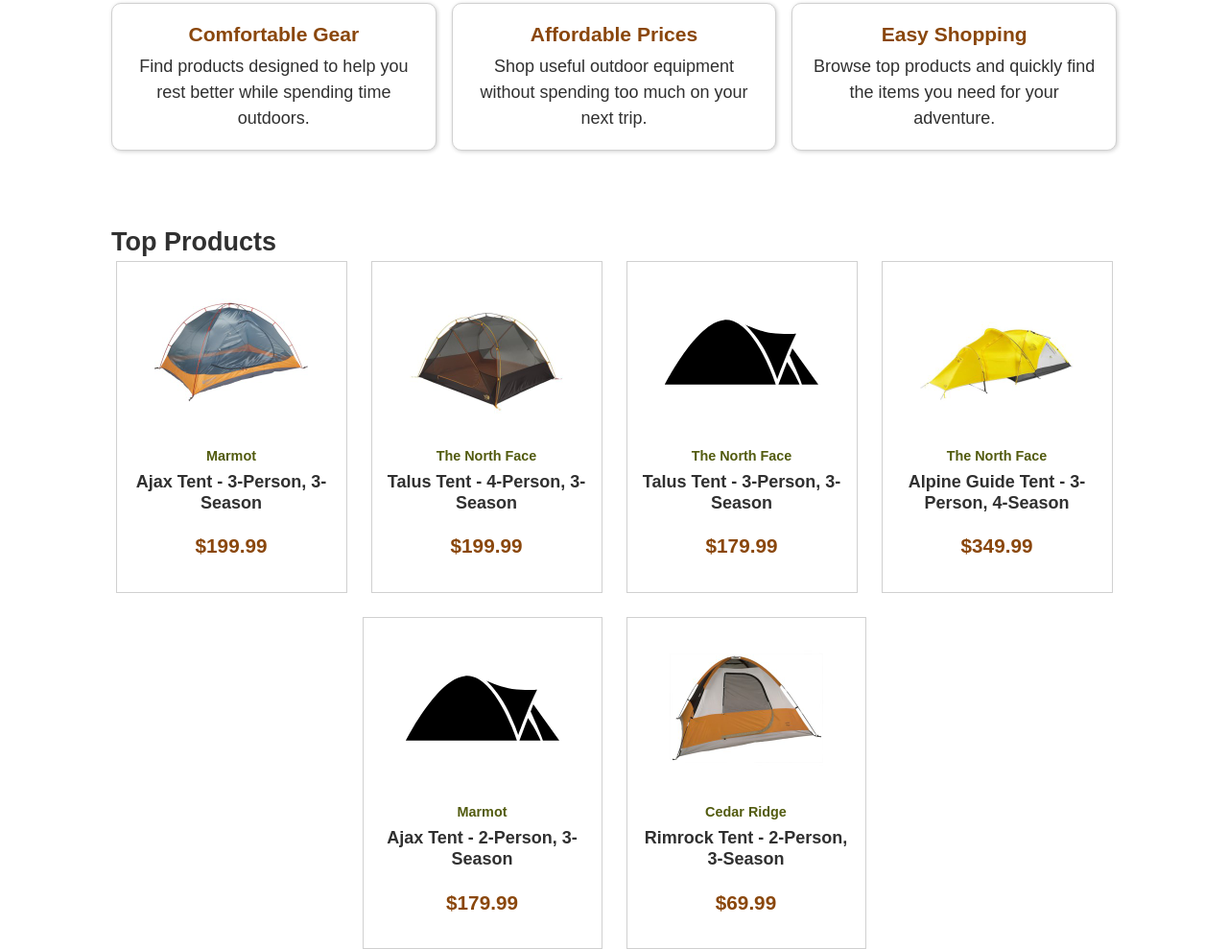
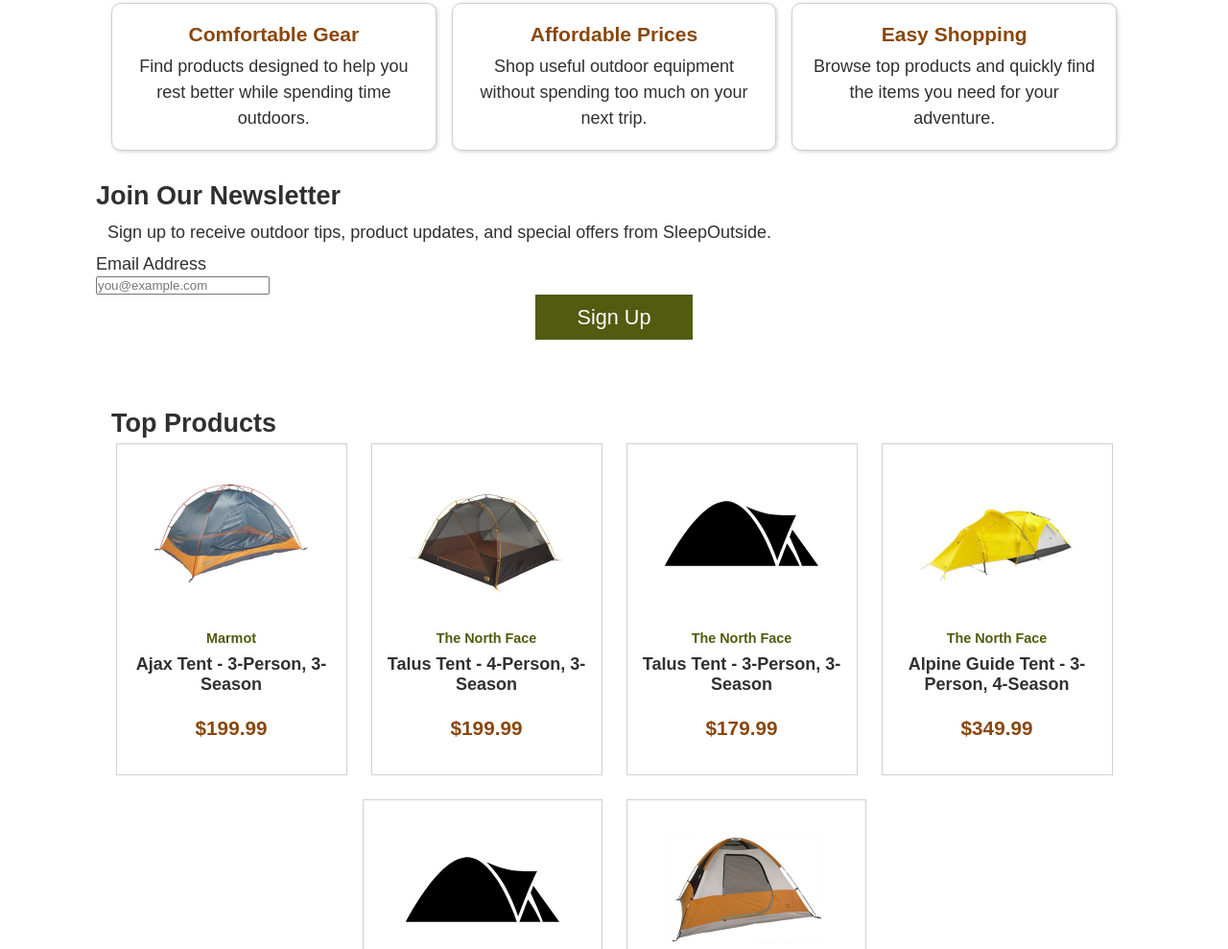
Before and after one commit to lysun108/wdd330-sleepoutside, a website built with Vite: page src/index.html in a window 1280 px wide. Shown: the part 769-1758 px from the top of the page at 96% size. Built offline with nearby package versions, Linux system fonts and the light colour scheme; files whose address does not match are found by name.

Commit message:
Add newsletter signup section to index.html

```diff
--- a/src/index.html
+++ b/src/index.html
@@ -99,6 +99,31 @@
         </div>
       </section>
 
+      <section class="newsletter">
+        <div class="newsletter__content">
+          <h2>Join Our Newsletter</h2>
+          <p>
+            Sign up to receive outdoor tips, product updates, and special offers
+            from SleepOutside.
+          </p>
+
+          <form id="newsletter-form" class="newsletter__form">
+            <label for="newsletter-email">Email Address</label>
+            <div class="newsletter__input-group">
+              <input
+                type="email"
+                id="newsletter-email"
+                name="newsletter-email"
+                placeholder="you@example.com"
+                required
+              />
+              <button type="submit">Sign Up</button>
+            </div>
+            <p id="newsletter-message" class="newsletter__message"></p>
+          </form>
+        </div>
+      </section>
+
       <section class="products" id="top-products">
         <h2>Top Products</h2>
         <ul class="product-list"></ul>
```
